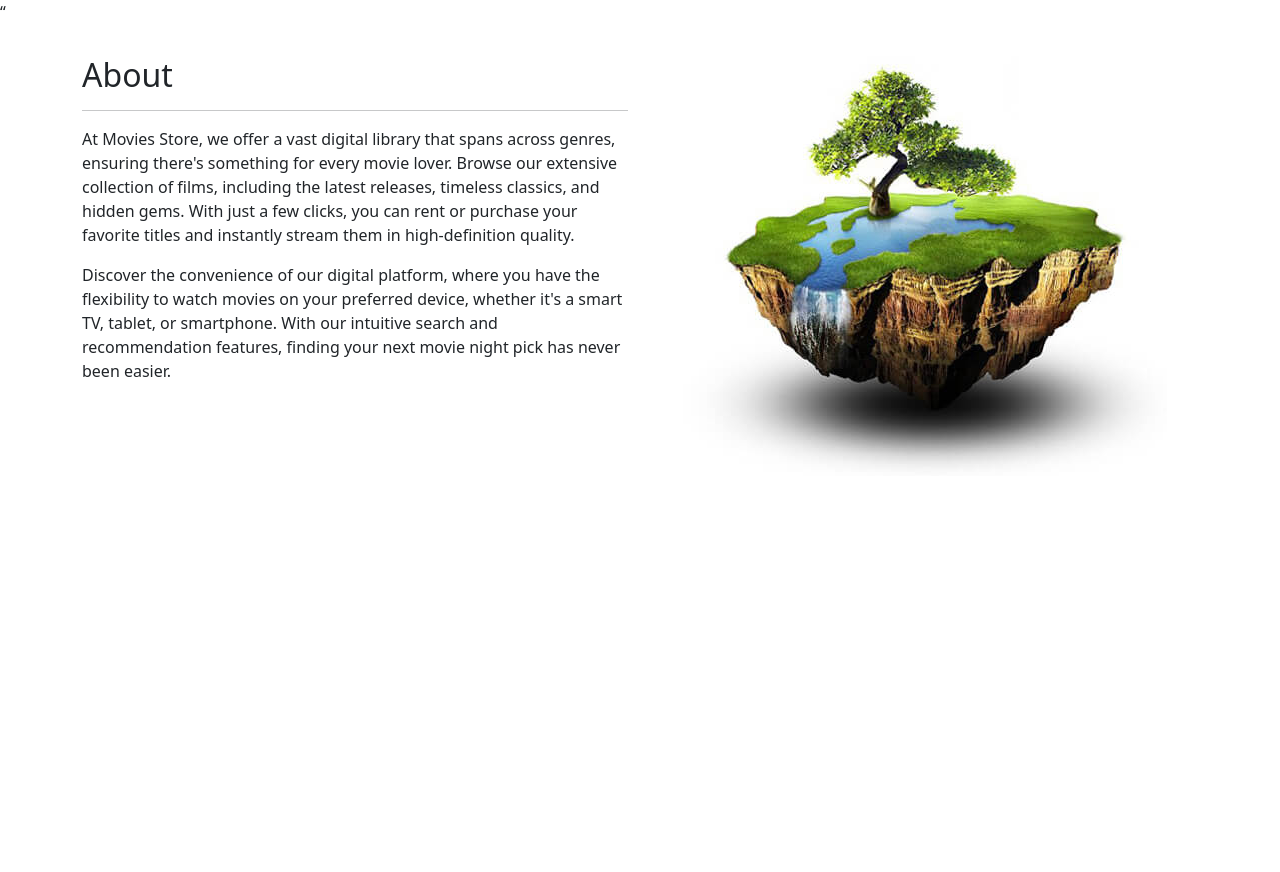
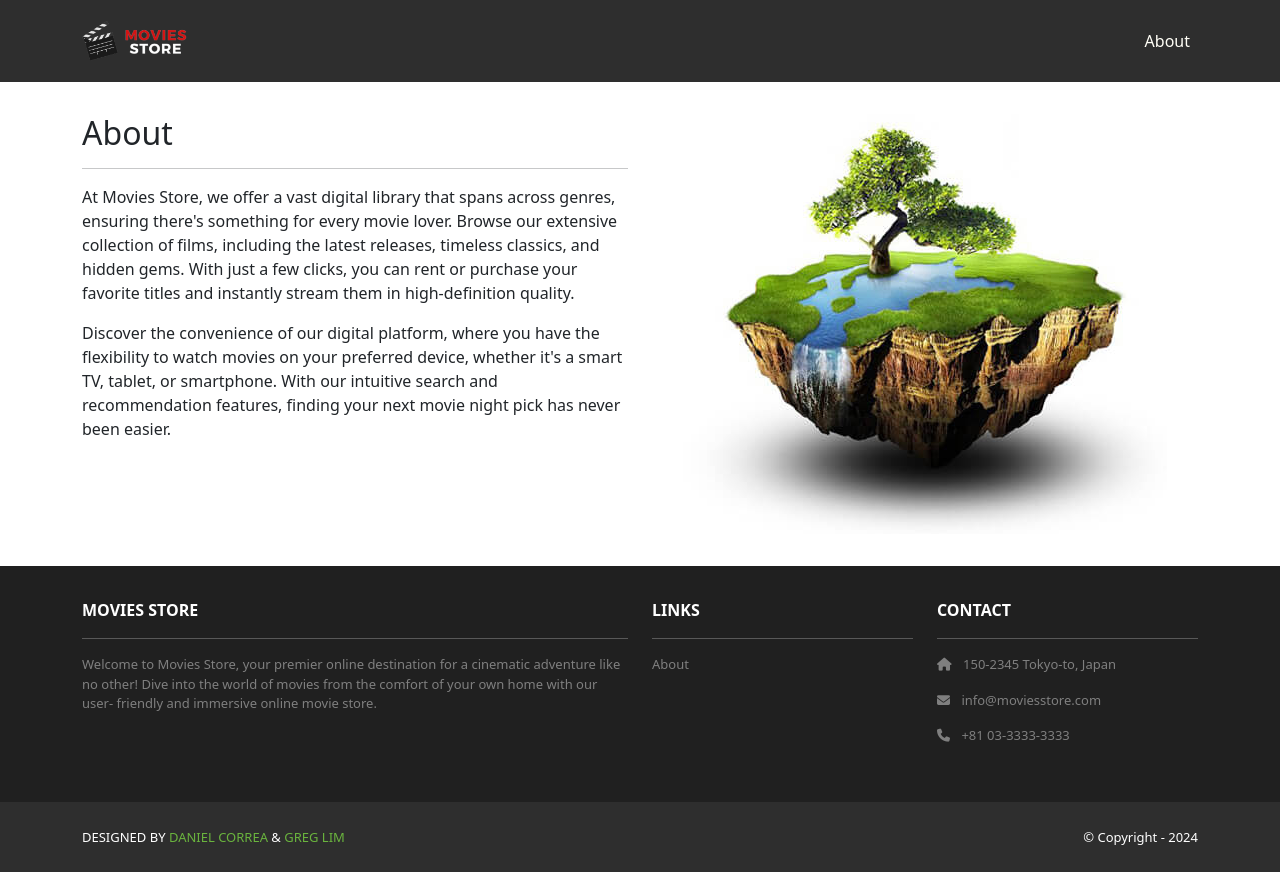
Before and after one commit to parviam/cs2340-project-1, a Django app: template home/templates/home/about.html in a window 1280 px wide. Before the commit the page ends 468 px from the top, so only its background shows below. Run offline with Django 5.2, Linux system fonts and the light colour scheme; the template is opened without the code that fills it, so the values that code supplies are empty; parts of the project's set-up code (start-up, migrations or seed data) failed here and were passed over; some libraries are stand-ins or nearby versions.

Commit message:
finished chapter 3

```diff
--- a/project1/static/css/style.css
+++ b/project1/static/css/style.css
@@ -2,3 +2,31 @@
     background: url("/static/img/background.jpg") no-repeat fixed;
     background-size: 100% auto;
   }
+.navbar a.nav-link {
+  color: #FFFEF6 !important;
+}
+.bg-dark {
+  background-color: #2E2E2E !important;
+}
+.ms-footer {
+  background-color: #202020;
+}
+.ms-footer p {
+  color: #7F7F7F;
+  font-size: 13px;
+}
+.ms-footer a:hover {
+  color: #6ab43e;
+  text-decoration: none;
+}
+.ms-footer-bottom span{
+font-size: 13px;
+  line-height: 38px;
+}
+.ms-footer-bottom a {
+  color: #6ab43e;
+  text-decoration: none;
+}
+.ms-footer-bottom a:hover {
+  color: #fff;
+}
--- a/project1/templates/base.html
+++ b/project1/templates/base.html
@@ -1,4 +1,4 @@
-“<!DOCTYPE html>
+<!DOCTYPE html>
 <html>
     {% load static %}
     <head>
@@ -18,12 +18,85 @@
     </head>
     <body>
         <!-- Header -->
+        <nav class="p-3 navbar navbar-dark bg-dark navbar-expand-lg">
+            <div class="container">
+              <a class="navbar-brand" href="{% url 'home.index' %}">
+                <img src="{% static 'img/logo.png' %}" alt="logo" height="40" />
+              </a>
+              <button class="navbar-toggler" type="button" data-bs-toggle="collapse" data-bs-target="#navbarNavAltMarkup"
+                aria-controls="navbarNavAltMarkup" aria-expanded="false" aria-label="Toggle navigation">
+                <span class="navbar-toggler-icon"></span>
+              </button>
+              <div class="collapse navbar-collapse" id="navbarNavAltMarkup">
+                <div class="navbar-nav ms-auto navbar-ml">
+                  <a class="nav-link" href="{% url 'home.about' %}">About</a>
+                </div>
+              </div>
+            </div>
+          </nav>
         <!-- Header -->
         <div>
             {% block content %}
             {% endblock content %}
         </div>
         <!-- Footer -->
+        <section class="p-3 ms-footer d-none d-md-block">
+            <div class="container">
+              <div class="row mt-3 text-white">
+                <div class="col-md-6 col-lg-6 col-xl-6
+                     mx-auto mb-4">
+                  <b>MOVIES STORE</b>
+                  <hr />
+                  <p>
+                    Welcome to Movies Store, your premier online
+                    destination for a cinematic adventure like no
+                    other! Dive into the world of movies from the
+                    comfort of your own home with our user-
+                    friendly and immersive online movie store.
+                  </p>
+                </div>
+                <div class="col-md-3 col-lg-3 col-xl-3
+                     mx-auto mb-4">
+                  <b>LINKS</b>
+                  <hr />
+                  <p><a class="nav-link"
+      href="{% url 'home.about' %}">
+                    About
+                  </a></p>
+                </div>
+                <div class="col-md-3 col-lg-3 col-xl-3 mx-auto
+                     mb-4">
+                  <b>CONTACT</b>
+                  <hr />
+                  <p><i class="fas fa-home me-2"></i>
+                    150-2345 Tokyo-to, Japan
+      </p>
+                  <p><i class="fas fa-envelope me-2"></i>
+                    info@moviesstore.com
+                  </p>
+                  <p><i class="fas fa-phone me-2"></i>
+                    +81 03-3333-3333
+                  </p>
+                </div>
+              </div>
+            </div>
+      </section>
+      <section class="p-3 ms-footer-bottom bg-dark">
+        <div class="container d-flex
+             justify-content-between">
+          <div class="me-5 text-white">
+            <span>DESIGNED BY
+              <a href="https://www.x.com/danielgarax"
+              target="_blank">DANIEL CORREA</a> &
+              <a href="https://www.x.com/greglim81"
+              target="_blank">GREG LIM</a>
+  </span>
+          </div>
+          <div class="text-white">
+            <span>© Copyright - 2024</span>
+          </div>
+        </div>
+      </section>
         <!-- Footer -->
         </body>
  </html>
```
Also changed, not shown: project1/static/img/logo.png (added), 3 other files.
